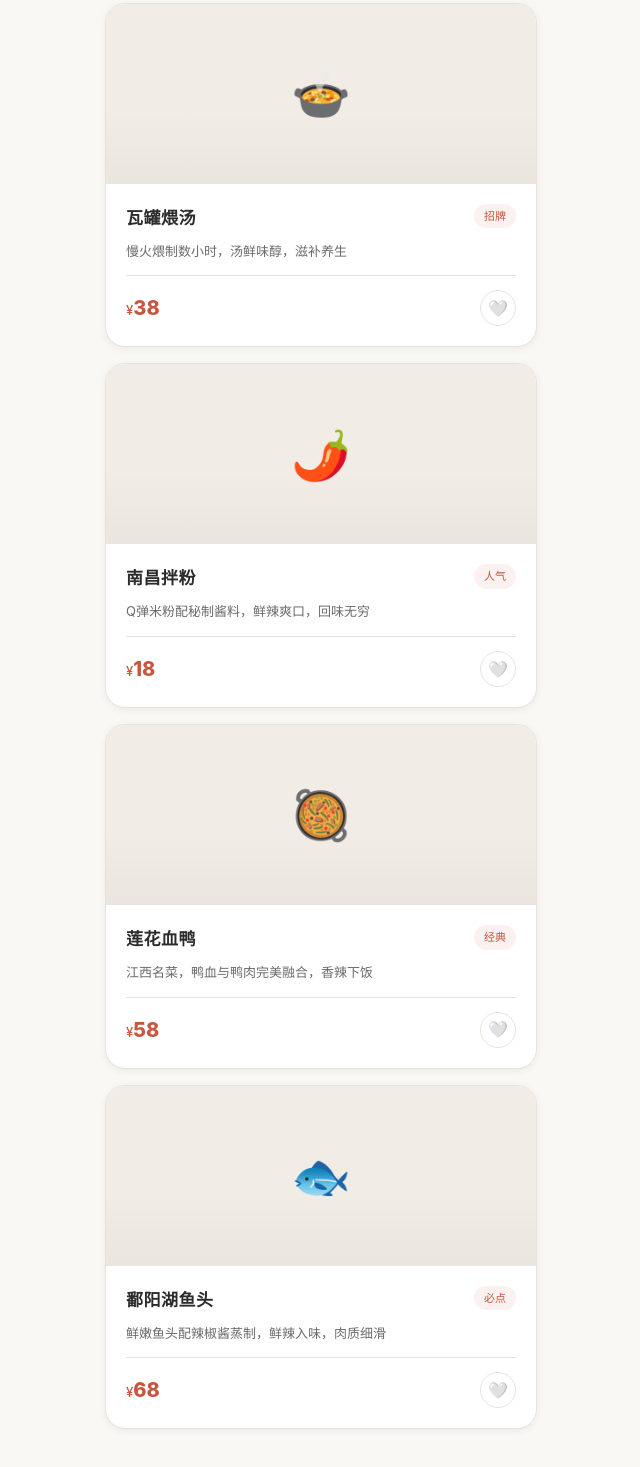
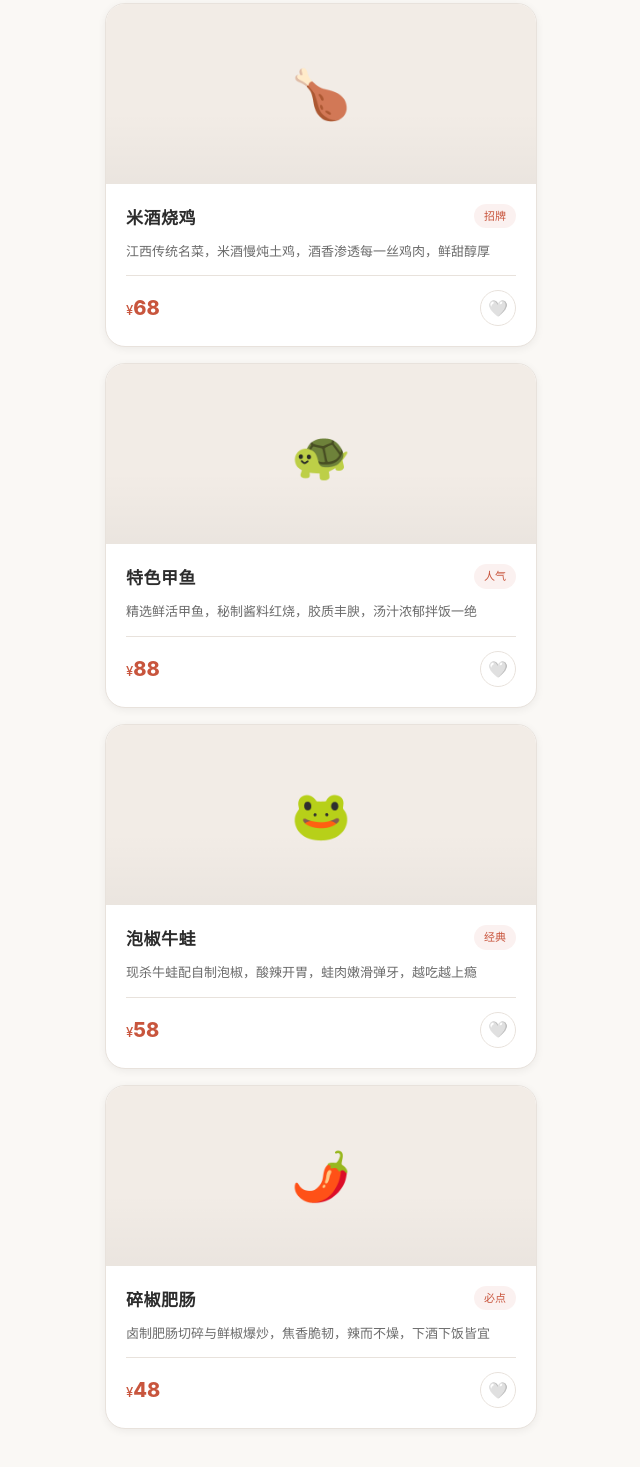
Before and after one commit to czycx77777789-arch/my-restaurant, a plain HTML site: page index.html in a window 1280 px wide. Shown: the part 1793-3260 px from the top of the page, without its empty margins (319-959 px from the left). Drawn offline with Linux system fonts and the light colour scheme.

Commit message:
Update index.html

```diff
--- a/index.html
+++ b/index.html
@@ -795,15 +795,45 @@
     </div>
     <div class="menu-grid">
       <div class="menu-item fade-in">
-        <div class="menu-item-img">🍲</div>
+        <div class="menu-item-img">🍗</div>
         <div class="menu-item-info">
           <div class="menu-item-top">
-            <div class="menu-item-name">瓦罐煨汤</div>
+            <div class="menu-item-name">米酒烧鸡</div>
             <div class="menu-item-tag">招牌</div>
           </div>
-          <div class="menu-item-desc">慢火煨制数小时，汤鲜味醇，滋补养生</div>
+          <div class="menu-item-desc">江西传统名菜，米酒慢炖土鸡，酒香渗透每一丝鸡肉，鲜甜醇厚</div>
           <div class="menu-item-bottom">
-            <div class="menu-item-price"><small>¥</small>38</div>
+            <div class="menu-item-price"><small>¥</small>68</div>
+            <button class="menu-item-like" onclick="toggleLike(this)" aria-label="喜欢">🤍</button>
+          </div>
+        </div>
+      </div>
+
+      <div class="menu-item fade-in">
+        <div class="menu-item-img">🐢</div>
+        <div class="menu-item-info">
+          <div class="menu-item-top">
+            <div class="menu-item-name">特色甲鱼</div>
+            <div class="menu-item-tag">人气</div>
+          </div>
+          <div class="menu-item-desc">精选鲜活甲鱼，秘制酱料红烧，胶质丰腴，汤汁浓郁拌饭一绝</div>
+          <div class="menu-item-bottom">
+            <div class="menu-item-price"><small>¥</small>88</div>
+            <button class="menu-item-like" onclick="toggleLike(this)" aria-label="喜欢">🤍</button>
+          </div>
+        </div>
+      </div>
+
+      <div class="menu-item fade-in">
+        <div class="menu-item-img">🐸</div>
+        <div class="menu-item-info">
+          <div class="menu-item-top">
+            <div class="menu-item-name">泡椒牛蛙</div>
+            <div class="menu-item-tag">经典</div>
+          </div>
+          <div class="menu-item-desc">现杀牛蛙配自制泡椒，酸辣开胃，蛙肉嫩滑弹牙，越吃越上瘾</div>
+          <div class="menu-item-bottom">
+            <div class="menu-item-price"><small>¥</small>58</div>
             <button class="menu-item-like" onclick="toggleLike(this)" aria-label="喜欢">🤍</button>
           </div>
         </div>
@@ -813,42 +843,12 @@
         <div class="menu-item-img">🌶️</div>
         <div class="menu-item-info">
           <div class="menu-item-top">
-            <div class="menu-item-name">南昌拌粉</div>
-            <div class="menu-item-tag">人气</div>
-          </div>
-          <div class="menu-item-desc">Q弹米粉配秘制酱料，鲜辣爽口，回味无穷</div>
-          <div class="menu-item-bottom">
-            <div class="menu-item-price"><small>¥</small>18</div>
-            <button class="menu-item-like" onclick="toggleLike(this)" aria-label="喜欢">🤍</button>
-          </div>
-        </div>
-      </div>
-
-      <div class="menu-item fade-in">
-        <div class="menu-item-img">🥘</div>
-        <div class="menu-item-info">
-          <div class="menu-item-top">
-            <div class="menu-item-name">莲花血鸭</div>
-            <div class="menu-item-tag">经典</div>
-          </div>
-          <div class="menu-item-desc">江西名菜，鸭血与鸭肉完美融合，香辣下饭</div>
-          <div class="menu-item-bottom">
-            <div class="menu-item-price"><small>¥</small>58</div>
-            <button class="menu-item-like" onclick="toggleLike(this)" aria-label="喜欢">🤍</button>
-          </div>
-        </div>
-      </div>
-
-      <div class="menu-item fade-in">
-        <div class="menu-item-img">🐟</div>
-        <div class="menu-item-info">
-          <div class="menu-item-top">
-            <div class="menu-item-name">鄱阳湖鱼头</div>
+            <div class="menu-item-name">碎椒肥肠</div>
             <div class="menu-item-tag">必点</div>
           </div>
-          <div class="menu-item-desc">鲜嫩鱼头配辣椒酱蒸制，鲜辣入味，肉质细滑</div>
+          <div class="menu-item-desc">卤制肥肠切碎与鲜椒爆炒，焦香脆韧，辣而不燥，下酒下饭皆宜</div>
           <div class="menu-item-bottom">
-            <div class="menu-item-price"><small>¥</small>68</div>
+            <div class="menu-item-price"><small>¥</small>48</div>
             <button class="menu-item-like" onclick="toggleLike(this)" aria-label="喜欢">🤍</button>
           </div>
         </div>
```
